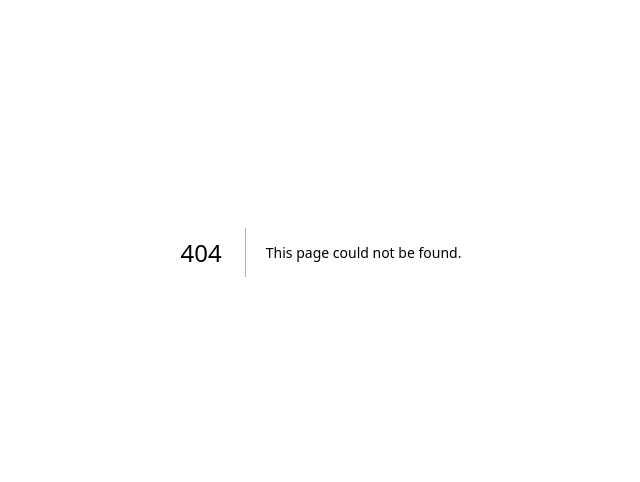
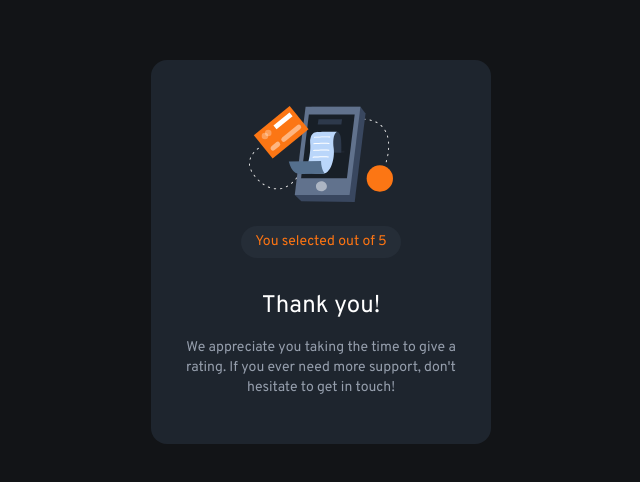
Before and after one commit to konraddissake1808/interactive-rating-component, a Next.js app in the folder interactive-rating-component-main/: page /thankYou in a window 1280 px wide. Before the commit this address had no page. Shown: the part 148-630 px from the top of the page, without its empty margins (319-959 px from the left). Built offline with nearby package versions, Linux system fonts and the light colour scheme.

Commit message:
Created an api to read ratings data in json file

```diff
--- /dev/null
+++ b/interactive-rating-component-main/data/data.json
@@ -0,0 +1 @@
+[5]
--- /dev/null
+++ b/interactive-rating-component-main/src/app/api/ratings/route.ts
@@ -0,0 +1,6 @@
+import { getData, saveData } from '../../../lib/data';
+
+export async function GET() {
+    const ratings = getData();
+    return new Response(JSON.stringify(ratings), { status: 200 });
+}
--- a/interactive-rating-component-main/src/app/card/page.tsx
+++ b/interactive-rating-component-main/src/app/card/page.tsx
@@ -18,7 +18,7 @@ function Page() {
                     <p className='font-overpass text-sm text-light-grey'>Please let us know how we did with your support request. All feedback is appreciated to help us improve our offering!</p>
                 </div>
             </div>
-            <form action="">
+            <form>
                 <div className='mb-6'>
                     <RatingComponent />
                 </div>
--- /dev/null
+++ b/interactive-rating-component-main/src/app/thankYou/page.tsx
@@ -0,0 +1,66 @@
+'use client'
+import React, { Suspense , useEffect, useState } from 'react'
+import Image from 'next/image'
+//import { useSearchParams } from 'next/navigation';
+
+/*export const GetRating = () => {
+    const searchParams = useSearchParams();
+    const selectedRating = searchParams.get('rating');
+    return selectedRating
+    const selectedRating = (document.querySelector('input[name="rating"]:checked') as HTMLInputElement)?.value;
+    return selectedRating
+}*/
+
+
+
+function ThankYou() {
+    const [rating, setRating] = useState<string | undefined>()
+    //const ratingValue = GetRating();
+    useEffect(() => {
+       const selectedRating = (document.querySelector('input[name="rating"]:checked') as HTMLInputElement)?.value;
+       if(selectedRating) {
+        setRating(selectedRating);
+       }
+    }, []);
+
+
+    //const selectedRating = (document.querySelector('input[name="rating"]:checked') as HTMLInputElement)?.value;
+
+    console.log('Selected Rating in ThankYou Page:',rating);
+
+
+  return (
+    <Suspense fallback={<div>Loading...</div>}>
+        <div className="flex flex-col items-center justify-center h-screen bg-[var(--Very-Dark-Blue)] text-[var(--White)]">
+            <div className="flex items-center justify-center w-[90%] xs:w-[340px]" id="card-container">
+                <div className="flex items-center justify-center h-96 w-full bg-dark-blue text-[var(--White)]" id='card'>
+                    <div>
+                        <div className='flex items-center justify-center h-96 w-full bg-darker-blue text-[var(--White)] text-center'>
+                            <div className='w-[90%]'>
+                                <div className='mb-6 w-full flex justify-center'>
+                                    <Image src="/illustration-thank-you.svg" alt="star" width={30} height={30} className='w-36' />
+                                </div>
+                                <div>
+                                    <div className='mb-8 flex justify-center'>
+                                        <p className='font-overpass text-sm bg-dark-blue text-orange rounded-full w-40 py-1.5'>You selected {rating} out of 5</p>
+                                    </div>
+                                </div>
+                                <div>
+                                    <div className='mb-4'>
+                                        <p className='font-overpass text-2xl'>Thank you!</p>
+                                    </div>
+                                    <div className=''>
+                                        <p className='font-overpass text-sm text-light-grey'>We appreciate you taking the time to give a rating. If you ever need more support, don&apos;t hesitate to get in touch!</p>
+                                    </div>
+                                </div>
+                            </div>
+                        </div>
+                    </div>
+                </div>
+            </div>
+        </div>
+    </Suspense>
+  )
+}
+
+export default ThankYou
--- a/interactive-rating-component-main/src/components/Button.tsx
+++ b/interactive-rating-component-main/src/components/Button.tsx
@@ -1,9 +1,21 @@
+'use client'
+import { redirect } from 'next/navigation';
 import React from 'react'
 
 function Button() {
+    const ratingSubmit = (e: React.FormEvent) => {
+      e.preventDefault();
+      const selectedRating = (document.querySelector('input[name="rating"]:checked') as HTMLInputElement)?.value;
+      if (selectedRating) {
+          // Redirect to thank you page
+          redirect('/thankYou?rating=' + selectedRating);
+      }
+    };
+
+
   return (
     <div>
-        <button className='bg-orange text-very-dark-blue text-sm font-overpass font-bold rounded-full h-10 w-full hover:bg-white hover:text-very-dark-blue duration-200'>SUBMIT</button>
+        <button onClick={ratingSubmit} className='bg-orange text-very-dark-blue text-sm font-overpass font-bold rounded-full h-10 w-full hover:bg-white hover:text-very-dark-blue duration-200'>SUBMIT</button>
     </div>
   )
 }
--- a/interactive-rating-component-main/src/components/RatingComponent.tsx
+++ b/interactive-rating-component-main/src/components/RatingComponent.tsx
@@ -1,27 +1,28 @@
 import React from 'react'
 
 function RatingComponent() {
+
   return (
     <div>
         <div className='flex justify-between my-4 radioContainer'>
             <div className=''>
-                <input className='options' type="radio" name='rating' id='one' />
+                <input className='options' value={'1'} type="radio" name='rating' id='one' />
                 <label className='labelDiv' htmlFor='one'>1</label>
             </div>
             <div className=''>
-                <input className='options' type="radio" name="rating" id="two" />
+                <input className='options' value={'2'} type="radio" name="rating" id="two" />
                 <label className='labelDiv' htmlFor='two'>2</label>
             </div>
             <div className=''>
-                <input className='options' type="radio" name="rating" id="three" />
+                <input className='options' value={'3'} type="radio" name="rating" id="three" />
                 <label className='labelDiv' htmlFor='three'>3</label>
             </div>
             <div className=''>
-                <input className='options' type="radio" name="rating" id="four" />
+                <input className='options' value={'4'} type="radio" name="rating" id="four" />
                 <label className='labelDiv' htmlFor='four'>4</label>
             </div>
             <div className=''>
-                <input className='options' type="radio" name="rating" id="five" defaultChecked />
+                <input className='options' value={'5'} type="radio" name="rating" id="five" defaultChecked />
                 <label className='labelDiv' htmlFor='five'>5</label>
             </div>
         </div>
--- /dev/null
+++ b/interactive-rating-component-main/src/lib/data.js
@@ -0,0 +1,30 @@
+import fs from 'fs';
+import path from 'path';
+
+//const dataFilePath = path.join(process.cwd(), '/interactive-rating-component-main/data', 'data.json');
+
+export function getData() {
+  try {
+    const data = fs.readFileSync(process.cwd + '../../data/data.json', 'utf8');
+    const content = JSON.parse(data);
+    return content
+  } catch (error) {
+    return [];
+  }
+}
+
+export function saveData(data) {
+  try {
+    // Ensure directory exists
+    const dir = path.dirname(dataFilePath);
+    if (!fs.existsSync(dir)) {
+      fs.mkdirSync(dir, { recursive: true });
+    }
+
+    fs.writeFileSync(dataFilePath, JSON.stringify(data, null, 2));
+    return true;
+  } catch (error) {
+    console.error('Error saving data:', error);
+    return false;
+  }
+}
```
